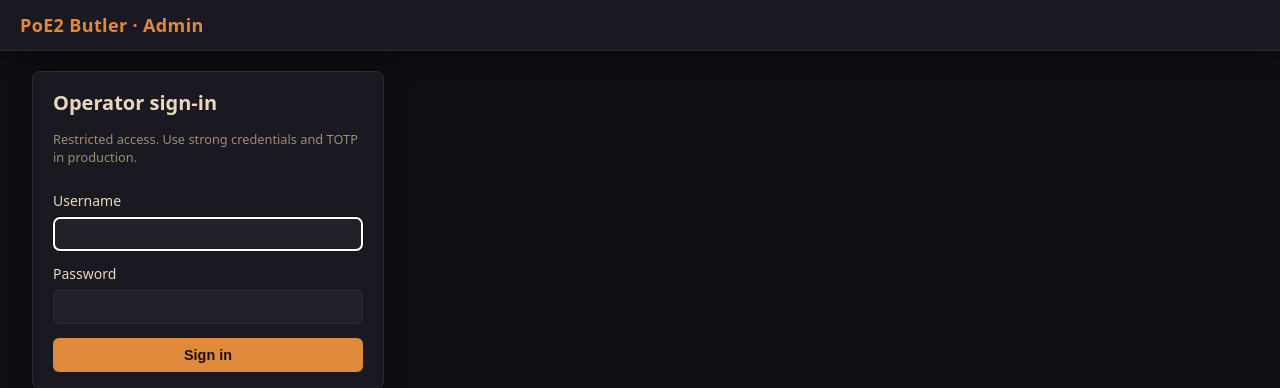
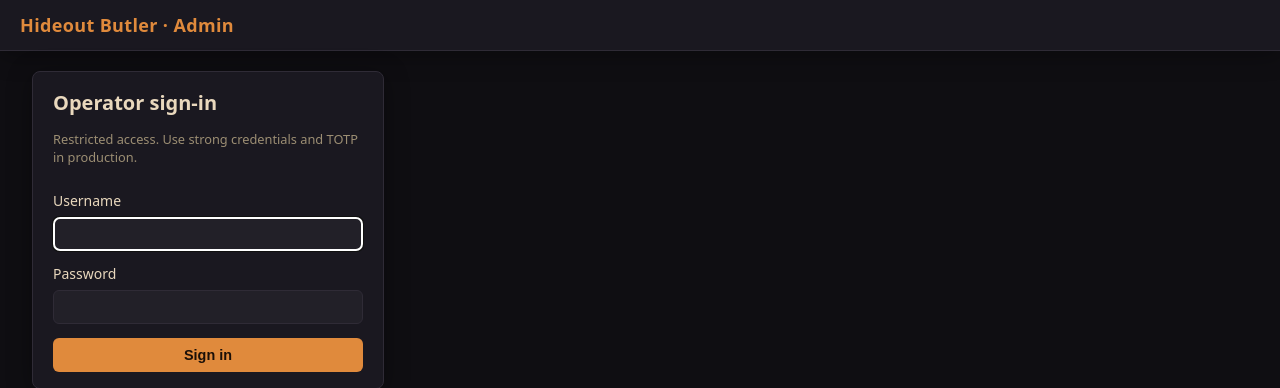
Before and after one commit to dominee/PoE2-butler, a FastAPI app: page /admin/login in a window 1280 px wide. Shown: the top 388 px of the page. Run offline with FastAPI, Linux system fonts and the light colour scheme.

Commit message:
Hideout Butler

```diff
--- a/admin/app/__init__.py
+++ b/admin/app/__init__.py
@@ -1,3 +1,3 @@
-"""PoE2 Butler admin observability console."""
+"""Hideout Butler admin observability console."""
 
 __version__ = "0.1.0"
--- a/admin/app/main.py
+++ b/admin/app/main.py
@@ -56,7 +56,7 @@ async def _require_session(
 
 def create_app() -> FastAPI:
     settings = get_admin_settings()
-    app = FastAPI(title="PoE2 Butler Admin", docs_url=None, redoc_url=None)
+    app = FastAPI(title="Hideout Butler Admin", docs_url=None, redoc_url=None)
     app.add_middleware(AdminSecurityHeaders)
     app.add_middleware(IPAllowlistMiddleware, allowlist=settings.ip_allowlist)
 
--- a/admin/app/templates/base.html
+++ b/admin/app/templates/base.html
@@ -3,13 +3,13 @@
   <head>
     <meta charset="utf-8" />
     <meta name="viewport" content="width=device-width,initial-scale=1" />
-    <title>{% block title %}Admin · PoE2 Butler{% endblock %}</title>
+    <title>{% block title %}Admin · Hideout Butler{% endblock %}</title>
     <link rel="icon" href="/static/favicon.svg" type="image/svg+xml" />
     <link rel="stylesheet" href="/static/admin.css" />
   </head>
   <body>
     <header>
-      <h1>PoE2 Butler · Admin</h1>
+      <h1>Hideout Butler · Admin</h1>
       {% if session %}
       <nav>
         <a href="/admin/" class="{% if active=='home' %}active{% endif %}">Overview</a>
--- a/frontend/src/features/app/AppShell.tsx
+++ b/frontend/src/features/app/AppShell.tsx
@@ -167,7 +167,7 @@ export function AppShell() {
   return (
     <div className="flex h-full flex-col">
       <header className="flex flex-wrap items-center gap-3 border-b border-ink-800 bg-ink-900/60 px-4 py-2 backdrop-blur">
-        <h1 className="font-display text-lg text-ember-400">PoE2 Butler</h1>
+        <h1 className="font-display text-lg text-ember-400">Hideout Butler</h1>
         <span className="text-sm text-parchment-100/80">{me.account_name}</span>
         <nav aria-label="Primary view" className="ml-3 flex gap-1 text-sm">
           <button
--- a/frontend/src/features/items/PublicItemPage.tsx
+++ b/frontend/src/features/items/PublicItemPage.tsx
@@ -51,7 +51,7 @@ export function PublicItemPage() {
           This page shows a read-only item snapshot. Anyone with the link can see it. Open the
           app to browse your private stash and create new share links.{" "}
           <a className="text-ember-400 hover:underline" href="/app">
-            Go to PoE2 Butler
+            Go to Hideout Butler
           </a>
         </p>
       </header>
```
Also changed, not shown: docs/BOT_API.md (+1 -1 lines), CHANGELOG.md, admin/README.md.
